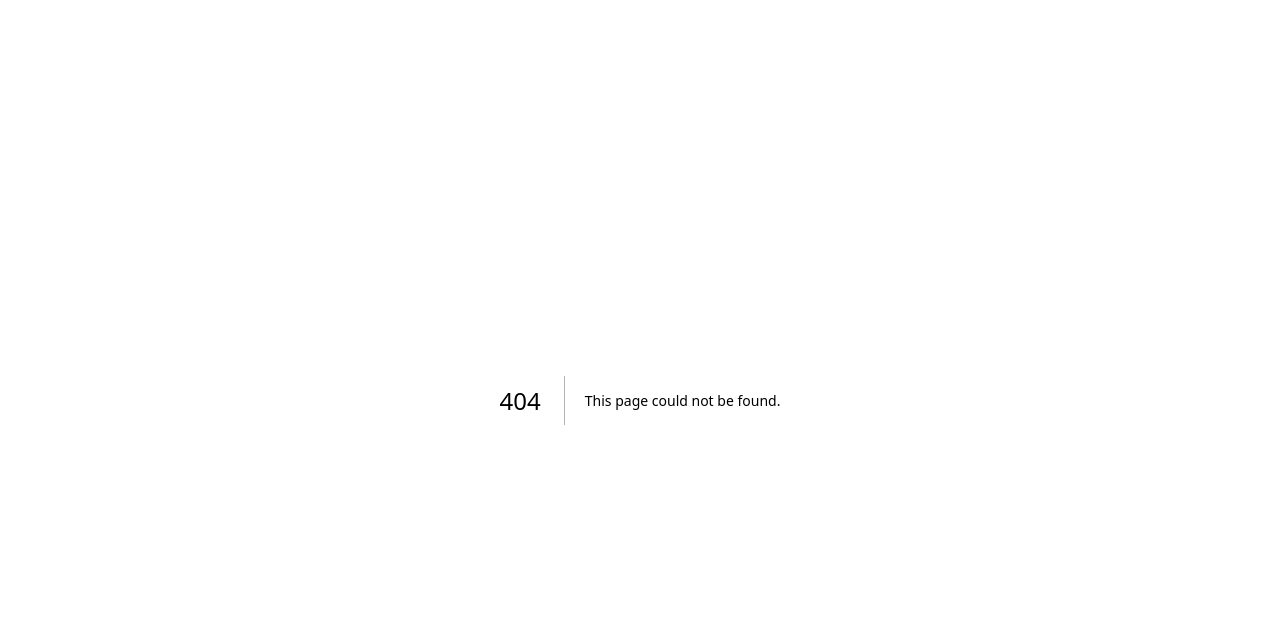
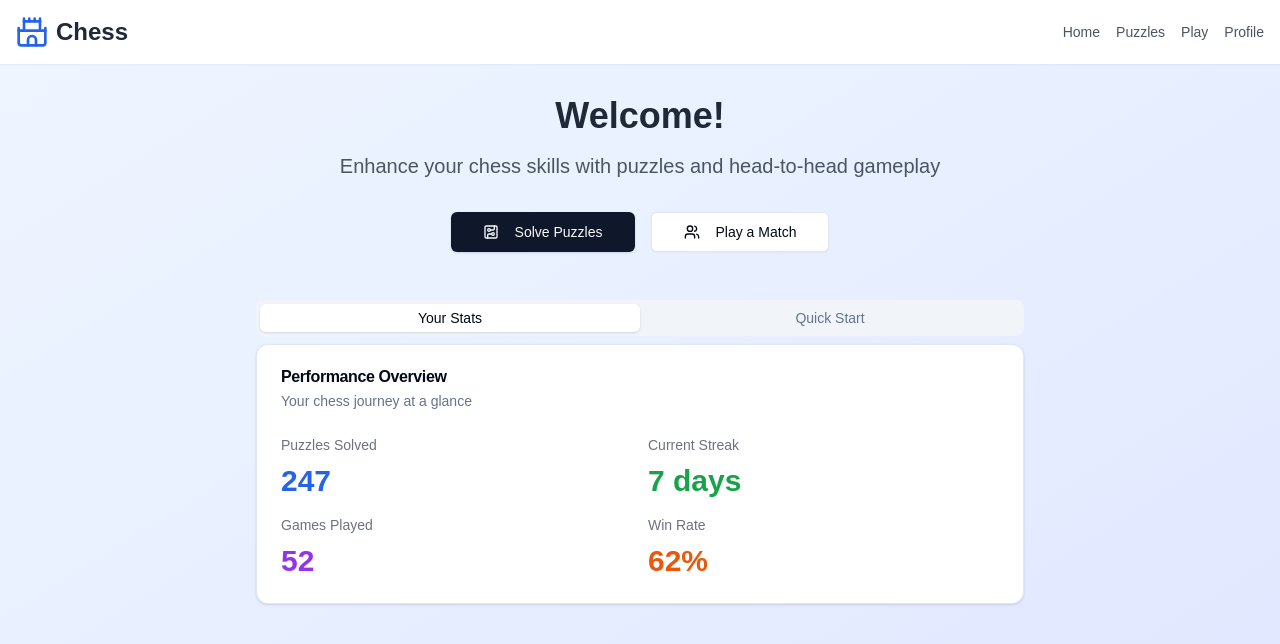
Before and after one commit to ZachMHamilton/Chess-Client, a Next.js app in the folder client/: page /home in a window 1280 px wide. Before the commit this address had no page. Shown: the top 644 px of the page. Built offline with nearby package versions, Linux system fonts and the light colour scheme.

Commit message:
feat: home page and routing

```diff
--- /dev/null
+++ b/client/app/home/page.tsx
@@ -0,0 +1,85 @@
+"use client"
+import React from 'react'
+import { Button } from "@/components/ui/button"
+import { Card, CardContent, CardDescription, CardHeader, CardTitle } from "@/components/ui/card"
+import { TabsContent, TabsList, TabsTrigger, Tabs } from "@/components/ui/tabs"
+import { CircuitBoard, Users } from 'lucide-react'
+import Header from '@/components/ui/header'
+import { useRouter } from 'next/navigation'
+
+export default function Home() {
+  const router = useRouter();
+
+  return (
+    <div className="flex flex-col min-h-screen bg-gradient-to-br from-blue-50 to-indigo-100 dark:from-gray-900 dark:to-indigo-950">
+      <Header />
+      <main className="flex-grow container mx-auto px-4 py-8">
+        <section className="mb-12 text-center">
+          <h2 className="text-4xl font-bold mb-4 text-gray-800 dark:text-white">Welcome!</h2>
+          <p className="text-xl text-gray-600 dark:text-gray-300 mb-8">Enhance your chess skills with puzzles and head-to-head gameplay</p>
+          <div className="flex justify-center space-x-4">
+            <Button size="lg" onClick={() => router.push('/puzzles')}>
+              <CircuitBoard className="mr-2 h-5 w-5" />
+              Solve Puzzles
+            </Button>
+            <Button size="lg" variant="outline" onClick={() => router.push('/versus')}>
+              <Users className="mr-2 h-5 w-5" />
+              Play a Match
+            </Button>
+          </div>
+        </section>
+        <Tabs defaultValue="stats" className="max-w-3xl mx-auto">
+          <TabsList className="grid w-full grid-cols-2">
+            <TabsTrigger value="stats">Your Stats</TabsTrigger>
+            <TabsTrigger value="quick-start">Quick Start</TabsTrigger>
+          </TabsList>
+          <TabsContent value="stats">
+            <Card>
+              <CardHeader>
+                <CardTitle>Performance Overview</CardTitle>
+                <CardDescription>Your chess journey at a glance</CardDescription>
+              </CardHeader>
+              {/* All placeholders for now*/}
+              <CardContent className="grid gap-4 md:grid-cols-2">
+                <div className="flex flex-col space-y-2">
+                  <span className="text-sm font-medium text-gray-500 dark:text-gray-400">Puzzles Solved</span>
+                  <span className="text-3xl font-bold text-blue-600 dark:text-blue-400">247</span>
+                </div>
+                <div className="flex flex-col space-y-2">
+                  <span className="text-sm font-medium text-gray-500 dark:text-gray-400">Current Streak</span>
+                  <span className="text-3xl font-bold text-green-600 dark:text-green-400">7 days</span>
+                </div>
+                <div className="flex flex-col space-y-2">
+                  <span className="text-sm font-medium text-gray-500 dark:text-gray-400">Games Played</span>
+                  <span className="text-3xl font-bold text-purple-600 dark:text-purple-400">52</span>
+                </div>
+                <div className="flex flex-col space-y-2">
+                  <span className="text-sm font-medium text-gray-500 dark:text-gray-400">Win Rate</span>
+                  <span className="text-3xl font-bold text-orange-600 dark:text-orange-400">62%</span>
+                </div>
+              </CardContent>
+            </Card>
+          </TabsContent>
+          <TabsContent value="quick-start">
+            <Card>
+              <CardHeader>
+                <CardTitle>Jump Right In</CardTitle>
+                <CardDescription>Start enhancing your chess skills now</CardDescription>
+              </CardHeader>
+              <CardContent className="grid gap-4 md:grid-cols-2">
+                <Button className="h-20 text-lg" variant="outline" onClick={() => router.push('/puzzles')}>
+                  <CircuitBoard className="mr-2 h-6 w-6" />
+                  Daily Puzzle Challenge
+                </Button>
+                <Button className="h-20 text-lg" variant="outline" onClick={() => router.push('/versus')}>
+                  <Users className="mr-2 h-6 w-6" />
+                  Quick Match (5 min)
+                </Button>
+              </CardContent>
+            </Card>
+          </TabsContent>
+        </Tabs>
+      </main>
+    </div>
+  )
+}
--- /dev/null
+++ b/client/app/profile/page.tsx
@@ -0,0 +1,10 @@
+import Header from "@/components/ui/header";
+
+export default function Profile() {
+  return (
+    <div>
+      <Header />
+      <div>Profile</div>
+    </div>
+  )
+}
--- /dev/null
+++ b/client/app/puzzles/page.tsx
@@ -0,0 +1,10 @@
+import Header from "@/components/ui/header";
+
+export default function Puzzles() {
+  return (
+    <div>
+      <Header />
+      <div>Puzzles</div>
+    </div>
+  )
+}
--- /dev/null
+++ b/client/app/versus/page.tsx
@@ -0,0 +1,10 @@
+import Header from "@/components/ui/header";
+
+export default function Versus() {
+  return (
+    <div>
+      <Header />
+      <div>Versus</div>
+    </div>
+  )
+}
--- /dev/null
+++ b/client/components/ui/header.tsx
@@ -0,0 +1,27 @@
+import { CastleIcon } from 'lucide-react'
+import Link from 'next/link'
+
+export default function Header() {
+  return (
+    <header className="flex items-center justify-between p-4 bg-white dark:bg-gray-800 shadow-sm">
+    <div className="flex items-center space-x-2">
+      <CastleIcon className="h-8 w-8 text-blue-600 dark:text-blue-400" />
+      <h1 className="text-2xl font-bold text-gray-800 dark:text-white">Chess</h1>
+    </div>
+    <nav className="flex items-center space-x-4">
+      <Link className="text-sm font-medium text-gray-600 hover:text-blue-600 dark:text-gray-300 dark:hover:text-blue-400" href="/home">
+        Home
+      </Link>
+      <Link className="text-sm font-medium text-gray-600 hover:text-blue-600 dark:text-gray-300 dark:hover:text-blue-400" href="/puzzles">
+        Puzzles
+      </Link>
+      <Link className="text-sm font-medium text-gray-600 hover:text-blue-600 dark:text-gray-300 dark:hover:text-blue-400" href="/versus">
+        Play
+      </Link>
+      <Link className="text-sm font-medium text-gray-600 hover:text-blue-600 dark:text-gray-300 dark:hover:text-blue-400" href="/profile">
+        Profile
+      </Link>
+    </nav>
+  </header>
+  )
+}
```
